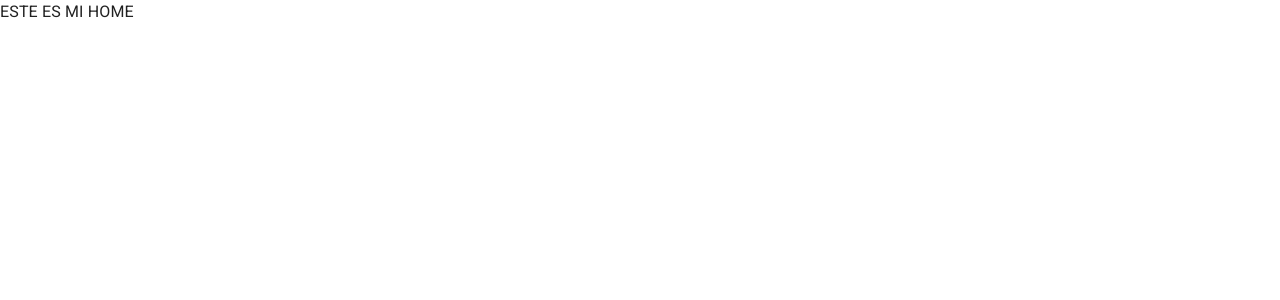
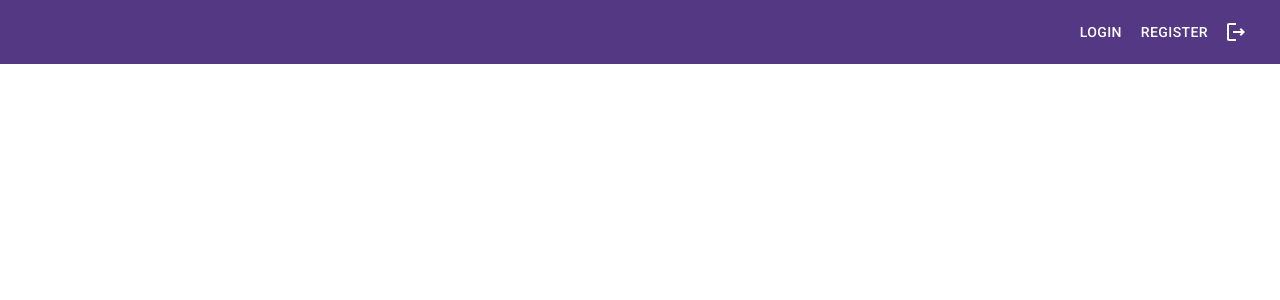
Before and after one commit to katherineES98/reactjs-video-games-store, a React (Vite) app: page / in a window 1280 px wide. Shown: the top 300 px of the page. Built offline with nearby package versions, Linux system fonts and the light colour scheme; no server answers; sample sign-in values are in the browser's storage.

Commit message:
authentication, registration and logout implemented

```diff
--- a/src/auth/routes/AuthRoutes.jsx
+++ b/src/auth/routes/AuthRoutes.jsx
@@ -1,12 +1,14 @@
 import React from 'react'
 import { Navigate, Route, Routes } from 'react-router-dom'
 import { LoginPage, RegisterPage } from '../pages'
+//import { WelcomePage } from '../pages/WelcomePage'
 
 export const AuthRoutes = () => {
   return (
    <Routes>
        <Route  path='login' element={<LoginPage/>}/>
        <Route  path='register' element={<RegisterPage/>}/>
+
      {/** ruta si no estoy en ninguna de las anteriores  */}
      <Route path='/*' element={<Navigate to='/auth/login'/>} />
 
--- a/src/firebase/providers.js
+++ b/src/firebase/providers.js
@@ -75,3 +75,9 @@ export const loginEmailPassword = async({ email,password,})=>{
 
 
 }
+
+
+//funcion de cerrar sesion
+export const logoutFirebase = async () => {
+  return await FirebaseAuth.signOut()  // esto cierra google, firebase etc
+}
--- a/src/games/components/NavBar.jsx
+++ b/src/games/components/NavBar.jsx
@@ -1,20 +1,22 @@
-import {  MenuOutlined } from "@mui/icons-material";
-import {
-  AppBar,
-  Button,
-  Grid,
-  IconButton,
-  Toolbar,
 
-} from "@mui/material";
+import {AppBar,Button,Grid,IconButton,Toolbar,Typography} from "@mui/material";
 import { NavLink } from "react-router-dom";
+import { LogoutOutlined, MenuOutlined } from '@mui/icons-material';
+import { useDispatch } from "react-redux";
+import { startLogout } from "../../store/auth";
 
 export const NavBar = () => {
+   const dispatch= useDispatch();
+  const onLogout =()=>{
+    // console.log('logout')
+     dispatch(startLogout())
+  }
+
   return (
     <AppBar
     position="fixed"
     sx={{
-    backgroundColor: "secondary.tranparent",
+    backgroundColor: "secondary.main",
     boxShadow: 'none'
 
     }}>
@@ -49,6 +51,15 @@ export const NavBar = () => {
               Register
             </NavLink>
           </Button>
+
+
+
+                <IconButton color="inherit"
+                   onClick={ onLogout}
+                >
+                    <LogoutOutlined />
+                </IconButton>
+
         </Grid>
       </Toolbar>
     </AppBar>
--- a/src/games/pages/GamePage.jsx
+++ b/src/games/pages/GamePage.jsx
@@ -1,6 +1,22 @@
-import { Typography } from "@mui/material";
+import { Grid, Typography } from "@mui/material";
 import React from "react";
+import { NavBar } from "../components";
 
 export const GamePage = () => {
-  return <Typography>ESTE ES MI HOME </Typography>;
+  return (
+   <Grid container >
+
+   <NavBar />
+   <Grid component='main'>
+   <Typography>ESTE ES MI HOME </Typography>
+    </Grid>
+
+   </Grid>
+
+
+
+
+
+
+  )
 };
--- a/src/games/pages/WelcomePage/index.jsx
+++ b/src/games/pages/WelcomePage/index.jsx
@@ -20,7 +20,7 @@ export const WelcomePage = () => {
         backgroundRepeat: "no-repeat",
       }}
     >
-      <NavBar />
+      <NavBar  />
 
       <Box
         component="main"
--- a/src/games/routes/GameRoutes.jsx
+++ b/src/games/routes/GameRoutes.jsx
@@ -11,7 +11,8 @@ export const GameRoutes = () => {
   return (
     <Routes>
       <Route path="/" element={<GamePage />} />
-      <Route path="/welcome" element={<WelcomePage />} />
+      //!DUDA de rutas
+       {/* <Route path="/*" element={<WelcomePage />} /> */}
       {/**si no estoy en la ruta anterior sera esta  */}
       <Route path="/*" element={<Navigate to="/" />} />
     </Routes>
--- a/src/routes/AppRouter.jsx
+++ b/src/routes/AppRouter.jsx
@@ -6,6 +6,7 @@ import { Navigate, Route, Routes } from 'react-router-dom'
 import { AuthRoutes } from '../auth/routes/AuthRoutes'
 //import { FirebaseAuth } from '../firebase/config'
 import { CheckingAuth } from '../games/components'
+import { WelcomePage } from '../games/pages/WelcomePage'
 import { GameRoutes } from '../games/routes/GameRoutes'
 import { useCheckAuth } from '../hook'
 
@@ -26,8 +27,9 @@ export const AppRouter = () => {
            ? <Route path='/*' element={<GameRoutes/>}  />
            :  <Route path='/auth/*' element={<AuthRoutes/>} />
           }
-
-        <Route path='/*' element={ <Navigate to='/auth/login' />} />
+{/*
+        <Route path='/*' element={ <Navigate to='/welcome' />} /> */}
+  <Route path="/*" element={<WelcomePage />} />
     </Routes>
   )
 }
--- a/src/store/auth/authSlice.js
+++ b/src/store/auth/authSlice.js
@@ -28,7 +28,7 @@ export const authSlice = createSlice({
       state.email= null;
       state.displayName= null;
       state.photoURL= null;
-      state.errorMessage= payload.errorMessage;
+      state.errorMessage= payload?.errorMessage;
 
     },
     //verificar si esta autenticado o no
--- a/src/store/auth/thunks.js
+++ b/src/store/auth/thunks.js
@@ -1,5 +1,6 @@
 import {
   loginEmailPassword,
+  logoutFirebase,
   registerUserWithEmailPassword,
   singInWithGoogle,
 } from "../../firebase/providers";
@@ -44,3 +45,11 @@ export const startLoginEmailPassword =({email,password})=>{
       dispatch(login(result));
      }
 }
+
+export const startLogout =()=>{
+  return async ( dispatch )=>{
+      await logoutFirebase();
+      dispatch(logout());
+  }
+
+}
```
